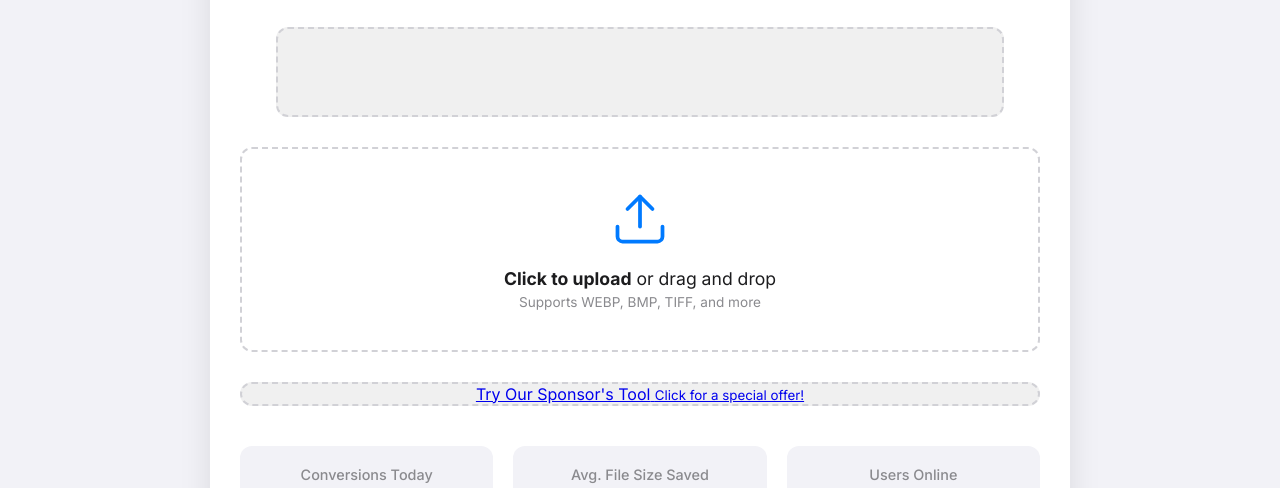
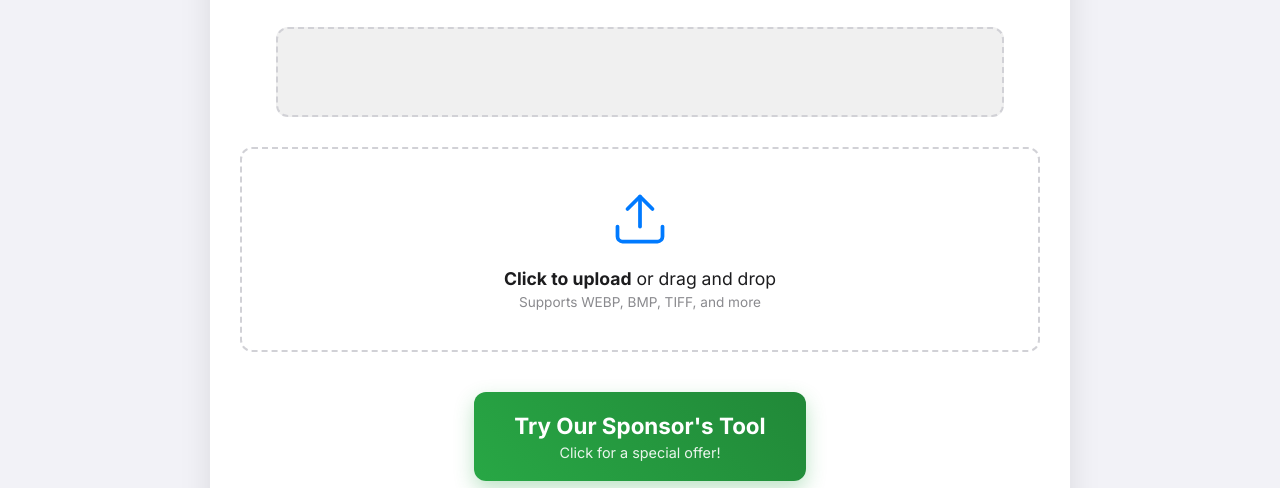
Before and after one commit to rkmatrial26-lang/image-converter, a plain HTML site: page index.html in a window 1280 px wide. Shown: the part 269-757 px from the top of the page. Drawn offline with Linux system fonts and the light colour scheme.

Commit message:
style.css

```diff
--- a/style.css
+++ b/style.css
@@ -199,3 +199,53 @@ body {
     .ad-sidebar { width: 100%; max-width: 300px; margin: 20px auto 0 auto; }
     .dashboard-section { grid-template-columns: 1fr; }
 }
+
+/* === NEW STYLES ADDED FOR SMARTLINK AD BUTTON === */
+.ad-smartlink-banner {
+    background: transparent;
+    border: none;
+    margin: 40px auto;
+    padding: 0;
+    text-align: center;
+}
+
+.smartlink-ad-btn {
+    display: inline-block;
+    background: linear-gradient(45deg, #28a745, #218838); /* Green gradient */
+    color: white;
+    padding: 20px 40px;
+    border-radius: var(--border-radius-md);
+    text-decoration: none;
+    font-size: 1.4rem;
+    font-weight: 700;
+    box-shadow: 0 8px 20px rgba(40, 167, 69, 0.3);
+    transition: all 0.3s ease;
+    text-align: center;
+    border: none;
+    cursor: pointer;
+    max-width: 100%;
+}
+
+.smartlink-ad-btn:hover {
+    transform: translateY(-4px);
+    box-shadow: 0 12px 25px rgba(40, 167, 69, 0.4);
+}
+
+.smartlink-ad-btn span {
+    display: block;
+}
+
+.smartlink-ad-btn small {
+    font-size: 0.9rem;
+    font-weight: 400;
+    opacity: 0.9;
+    display: block;
+    margin-top: 5px;
+}
+
+@media (max-width: 768px) {
+    .smartlink-ad-btn {
+        font-size: 1.2rem;
+        padding: 15px 25px;
+    }
+}
```
